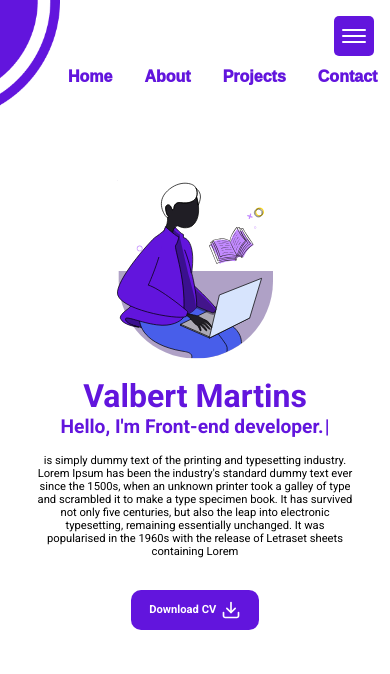
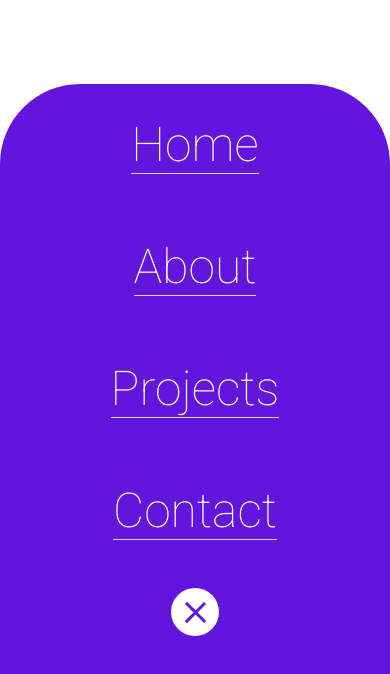
Before and after one commit to ValbertMartins/personal_portfolio, a React (Vite) app: page / in a window 390 px wide. Both pictures are taken after a click on the button 354 px from the left and 36 px from the top of the page. Shown: the top 674 px of the page. Built offline with nearby package versions, Linux system fonts and the light colour scheme.

Commit message:
feat: menu mobile added refactored

```diff
--- a/src/App.tsx
+++ b/src/App.tsx
@@ -5,11 +5,11 @@ import Header from "./components/header"
 import { Container } from "./styles/app"
 import { GlobalStyles } from "./styles/global"
 import { Light, Dark } from "./themes"
-import Contact from "./components/contact"
 import { Routes, Route } from "react-router-dom"
-import AboutMe from "./components/about"
 import { useState } from "react"
+const AboutMe = lazy(() => import("./components/about"))
 const Projects = lazy(() => import("./components/projects"))
+const Contact = lazy(() => import("./components/contact"))
 
 function App() {
   const [changeTheme, setChangeTheme] = useState(false)
@@ -28,7 +28,11 @@ function App() {
           />
           <Route
             path="/about"
-            element={<AboutMe />}
+            element={
+              <Suspense fallback={<></>}>
+                <AboutMe />
+              </Suspense>
+            }
           />
           <Route
             path="/projects"
@@ -40,7 +44,11 @@ function App() {
           />
           <Route
             path="/contact"
-            element={<Contact />}
+            element={
+              <Suspense fallback={<></>}>
+                <Contact />
+              </Suspense>
+            }
           />
         </Routes>
       </Container>
--- a/src/components/buttonHamburguer/index.tsx
+++ /dev/null
@@ -1,21 +0,0 @@
-import { motion } from "framer-motion"
-import { ReactNode, useState } from "react"
-import { ButtonMobileContainer, ContainerOptions } from "./styles"
-
-export const ButtonHamburguer = ({ children }: { children: ReactNode }) => {
-  const [showContent, setShowContent] = useState(false)
-  return (
-    <ButtonMobileContainer onClick={() => setShowContent(!showContent)}>
-      {showContent && (
-        <motion.div
-          animate={{ x: -290, y: 50 }}
-          transition={{ delay: 0 }}
-        >
-          <ContainerOptions>{children}</ContainerOptions>
-        </motion.div>
-      )}
-    </ButtonMobileContainer>
-  )
-}
-
-export default ButtonHamburguer
--- a/src/components/buttonHamburguer/styles.ts
+++ /dev/null
@@ -1,41 +0,0 @@
-import styled from "styled-components"
-
-export const ButtonMobileContainer = styled.button`
-  height: 2.5rem;
-  width: 2.5rem;
-  outline: 2px solid transparent;
-  border: none;
-  border-radius: 5px;
-  cursor: pointer;
-  background-color: var(--primary-color);
-  position: fixed;
-  top: 1rem;
-  right: 1rem;
-  user-select: none;
-  display: flex;
-  justify-content: center;
-  align-items: center;
-  transition: 300ms;
-
-  ::after {
-    content: "";
-    height: 2px;
-    display: inline-block;
-    background-color: white;
-    width: 60%;
-    border-radius: 1px;
-    box-shadow: 0px 6px 0px 0px white, 0px -6px 0px 0px white;
-  }
-  :hover {
-    outline: 2px solid var(--secondary-color);
-  }
-`
-
-export const ContainerOptions = styled.div`
-  display: flex;
-  position: absolute;
-  bottom: 0rem;
-  left: 0;
-  font-size: 1rem;
-  z-index: 5;
-`
--- a/src/components/header/index.tsx
+++ b/src/components/header/index.tsx
@@ -1,5 +1,5 @@
 import React, { useEffect, useState, SetStateAction, Dispatch } from "react"
-import ButtonHamburguer from "../buttonHamburguer"
+import MenuMobile from "../menuMobile"
 import ButtonTheme from "../buttonTheme"
 import HeaderItems from "../headerItems"
 import { HeaderContainer, HeaderContent } from "./styles"
@@ -19,6 +19,7 @@ const Header = ({ setChangeTheme, changeTheme }: Props) => {
     })
     return () => window.removeEventListener("resize", resizeEvent as any)
   }, [])
+
   return (
     <HeaderContainer>
       <HeaderContent>
@@ -28,11 +29,11 @@ const Header = ({ setChangeTheme, changeTheme }: Props) => {
         />
         <div>
           {windowSize <= 580 ? (
-            <ButtonHamburguer>
-              <HeaderItems />
-            </ButtonHamburguer>
+            <MenuMobile>
+              <HeaderItems color="#FFF" />
+            </MenuMobile>
           ) : (
-            <HeaderItems />
+            <HeaderItems color="#6215DD" />
           )}
         </div>
       </HeaderContent>
--- a/src/components/header/styles.ts
+++ b/src/components/header/styles.ts
@@ -21,4 +21,5 @@ export const HeaderContent = styled.div`
   justify-content: space-between;
   padding: 2rem 1rem;
   font-size: 1.1rem;
+  color: var(--primary-color);
 `
--- a/src/components/headerItems/index.tsx
+++ b/src/components/headerItems/index.tsx
@@ -1,11 +1,32 @@
 import { NavbarItem } from "./styles"
-const NavbarItems = () => {
+
+const NavbarItems = ({ color }: { color: string }) => {
   return (
     <>
-      <NavbarItem to="">Home</NavbarItem>
-      <NavbarItem to="about">About</NavbarItem>
-      <NavbarItem to="projects">Projects</NavbarItem>
-      <NavbarItem to="contact">Contact</NavbarItem>
+      <NavbarItem
+        color={color}
+        to="/"
+      >
+        Home
+      </NavbarItem>
+      <NavbarItem
+        color={color}
+        to="about"
+      >
+        About
+      </NavbarItem>
+      <NavbarItem
+        color={color}
+        to="projects"
+      >
+        Projects
+      </NavbarItem>
+      <NavbarItem
+        color={color}
+        to="contact"
+      >
+        Contact
+      </NavbarItem>
     </>
   )
 }
--- a/src/components/headerItems/styles.ts
+++ b/src/components/headerItems/styles.ts
@@ -1,13 +1,19 @@
 import styled from "styled-components"
 import { Link } from "react-router-dom"
 
-export const NavbarItem = styled(Link)`
-  color: var(--primary-color);
-  font-weight: 1000;
+interface NavbarItemProps {
+  color: string
+}
+
+export const NavbarItem = styled(Link)<NavbarItemProps>`
   margin: 0 1rem;
   cursor: pointer;
-  transition: 500ms;
   text-decoration: none;
+  font-weight: 1000;
+  color: ${props => {
+    console.log(props.color)
+    return props.color
+  }};
 
   :hover {
     color: var(--secondary-color);
--- /dev/null
+++ b/src/components/menuMobile/index.tsx
@@ -0,0 +1,42 @@
+import { AnimatePresence } from "framer-motion"
+import { MouseEvent, ReactNode, useState } from "react"
+import { ButtonCloseModal, ButtonHamburguer, ContentModal, ModalMobile } from "./styles"
+
+export const MenuMobile = ({ children }: { children: ReactNode }) => {
+  const [showMenuMobile, setShowMenuMobile] = useState(false)
+
+  function handleOpenModal(event: MouseEvent<HTMLDivElement>) {
+    event.stopPropagation()
+    if (event.currentTarget !== event.target) setShowMenuMobile(false)
+  }
+
+  return (
+    <>
+      <ButtonHamburguer onClick={() => setShowMenuMobile(!showMenuMobile)} />
+
+      <AnimatePresence>
+        {showMenuMobile && (
+          <ModalMobile
+            onClick={() => setShowMenuMobile(false)}
+            initial={{ opacity: 0 }}
+            animate={{ opacity: 1 }}
+            exit={{ opacity: 0 }}
+          >
+            <ContentModal
+              onClick={handleOpenModal}
+              initial={{ y: 900 }}
+              animate={{ y: 0, opacity: 1 }}
+              transition={{ type: "tween" }}
+              exit={{ y: 900 }}
+            >
+              {children}
+              <ButtonCloseModal onClick={() => setShowMenuMobile(false)}></ButtonCloseModal>
+            </ContentModal>
+          </ModalMobile>
+        )}
+      </AnimatePresence>
+    </>
+  )
+}
+
+export default MenuMobile
--- /dev/null
+++ b/src/components/menuMobile/styles.ts
@@ -0,0 +1,95 @@
+import { motion } from "framer-motion"
+import styled from "styled-components"
+
+export const ButtonHamburguer = styled.button`
+  height: 2.5rem;
+  width: 2.5rem;
+  outline: 2px solid transparent;
+  border: none;
+  border-radius: 5px;
+  cursor: pointer;
+  background-color: var(--primary-color);
+  position: fixed;
+  top: 1rem;
+  right: 1rem;
+  user-select: none;
+  display: flex;
+  justify-content: center;
+  align-items: center;
+  transition: 300ms;
+
+  ::after {
+    content: "";
+    height: 2px;
+    display: inline-block;
+    background-color: white;
+    width: 60%;
+    border-radius: 1px;
+    box-shadow: 0px 6px 0px 0px white, 0px -6px 0px 0px white;
+  }
+  :hover {
+    outline: 2px solid var(--secondary-color);
+  }
+`
+
+export const ModalMobile = styled(motion.div)`
+  position: fixed;
+  background-color: #fff;
+  position: fixed;
+  width: 100%;
+  height: 100vh;
+  top: 0;
+  left: 0;
+  display: flex;
+  align-items: end;
+`
+export const ContentModal = styled(motion.div)`
+  display: flex;
+  flex-direction: column;
+  align-items: center;
+  height: 90%;
+  width: 100%;
+  border-top-left-radius: 5rem;
+  border-top-right-radius: 5rem;
+  background-color: var(--primary-color);
+  font-size: 3rem;
+  z-index: 5;
+
+  a {
+    font-weight: 100;
+    border-bottom: 1px solid #d9d9d9;
+    margin: 2rem 0;
+  }
+`
+
+export const ButtonCloseModal = styled.button`
+  margin-top: 1rem;
+  height: 3rem;
+  width: 3rem;
+  border-radius: 50%;
+  outline: none;
+  border: none;
+  background-color: var(--bg-color);
+  display: flex;
+  align-items: center;
+  justify-content: center;
+  cursor: pointer;
+
+  ::before,
+  ::after {
+    content: "";
+    background-color: var(--primary-color);
+    width: 1.7rem;
+    height: 0.2rem;
+    position: absolute;
+    margin-left: 1px;
+  }
+
+  ::before {
+    transform: rotate(-45deg);
+  }
+
+  ::after {
+    transform: rotate(45deg);
+  }
+`
```
